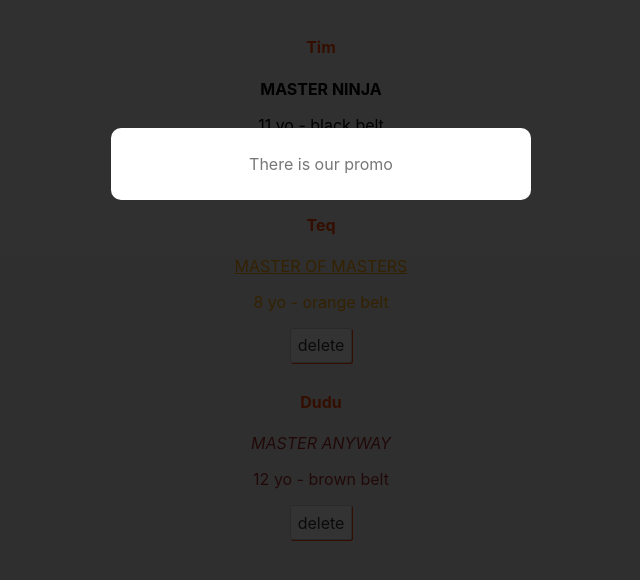
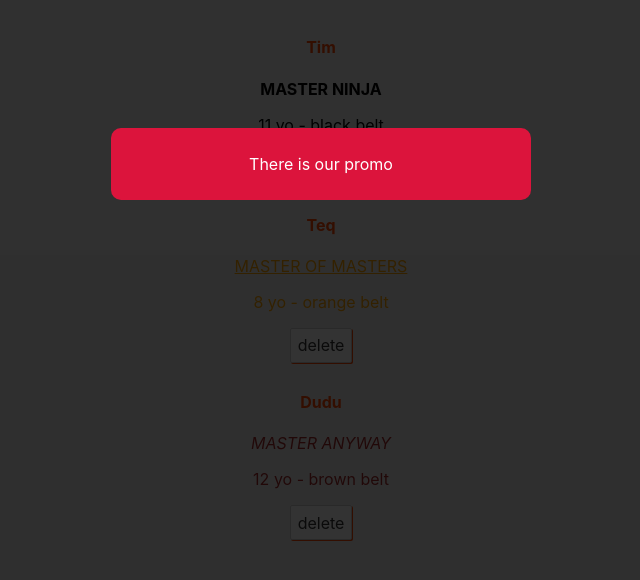
Before and after one commit to maxdevjs/learn-svelte-tutorial-for-beginners, a Svelte app in the folder myproject/: page / in a window 1280 px wide. Shown: the top 580 px of the page, without its empty margins (319-959 px from the left). Built offline with nearby package versions, Linux system fonts and the light colour scheme.

Commit message:
Add .promo .modal style (lesson-10)

```diff
--- a/myproject/src/Modal.svelte
+++ b/myproject/src/Modal.svelte
@@ -30,4 +30,9 @@
     text-align: center;
     background: white;
   }
+
+  .promo .modal {
+    background: crimson;
+    color: white;
+  }
 </style>
```
